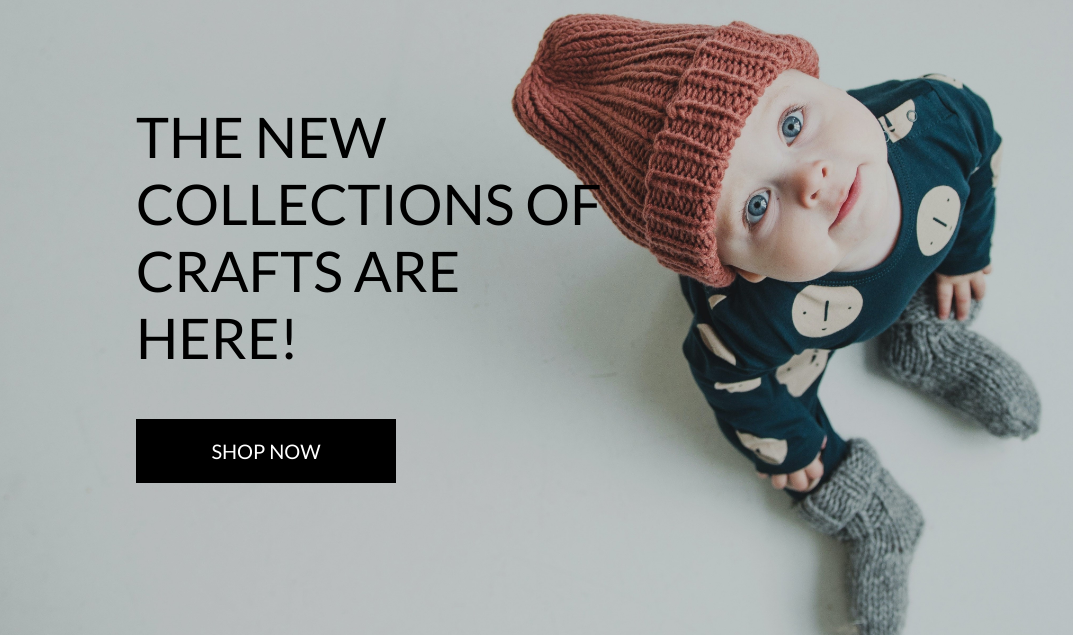
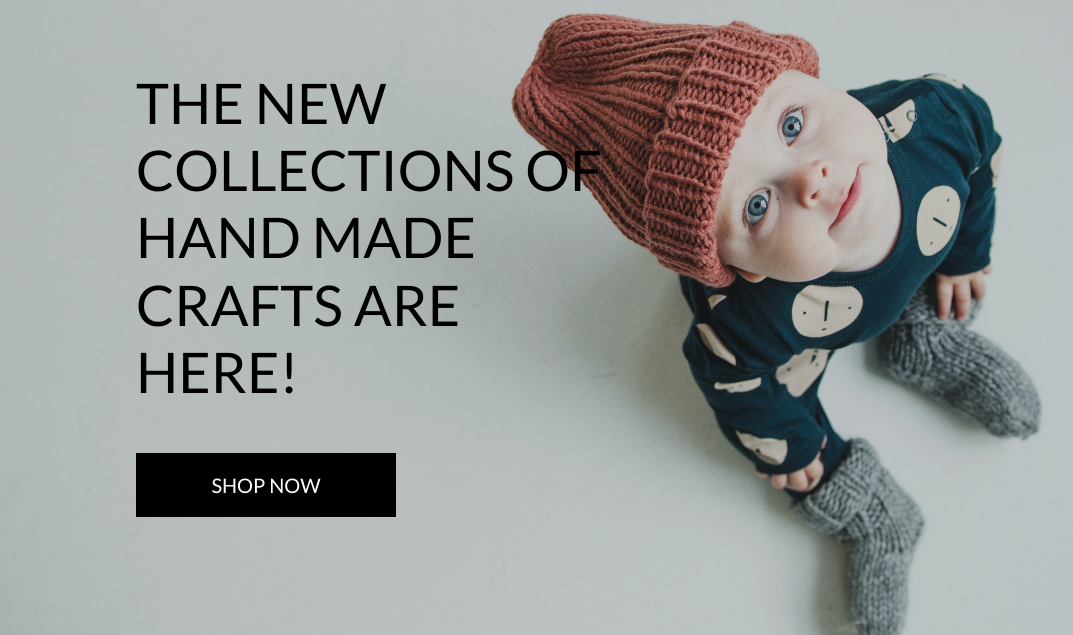
Before and after one commit to pattytonyoneill/caitlins_crafts, a Django app: page / in a window 1280 px wide. Shown: the part 165-800 px from the top of the page, without its empty margins (7-1080 px from the left). Run offline with Django 3.2, Linux system fonts and the light colour scheme; some libraries are stand-ins or nearby versions.

Commit message:
Edit of code line32 settings.py and code line 17 in index.html

```diff
--- a/caitlins_crafts/settings.py
+++ b/caitlins_crafts/settings.py
@@ -29,7 +29,7 @@ INSTALLED_APPS = [
     'allauth',
     'allauth.account',
     'allauth.socialaccount',
-    'home'
+    'home',
 ]
 
 MIDDLEWARE = [
--- a/home/templates/home/index.html
+++ b/home/templates/home/index.html
@@ -14,7 +14,7 @@
         <div class="row h-100">
             <div class="col-7 col-md-6 my-auto">
                 <h1 class="display-4 logo-font text-black">
-                    The new collections of crafts are here!
+                    The new collections of hand made crafts are here!
                 </h1>
                 <div class="my-5">
                     <h4>
```
